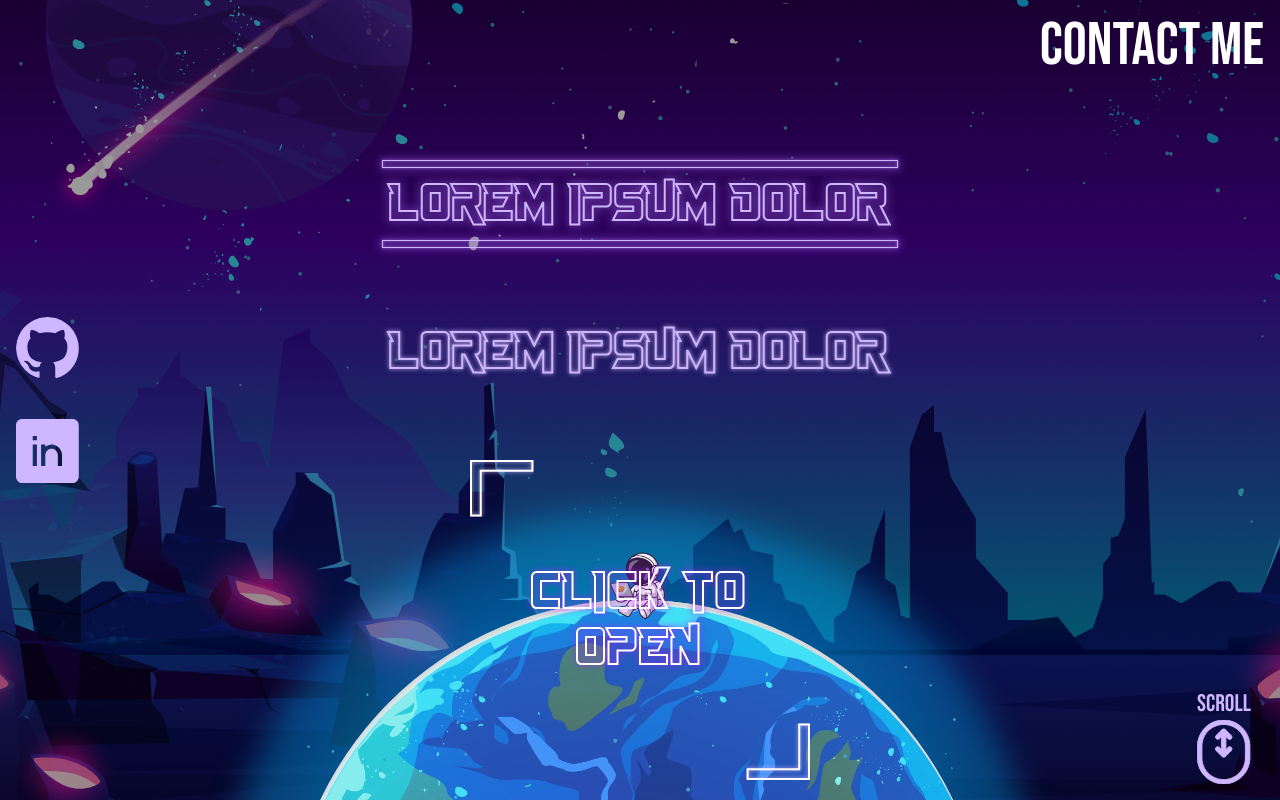
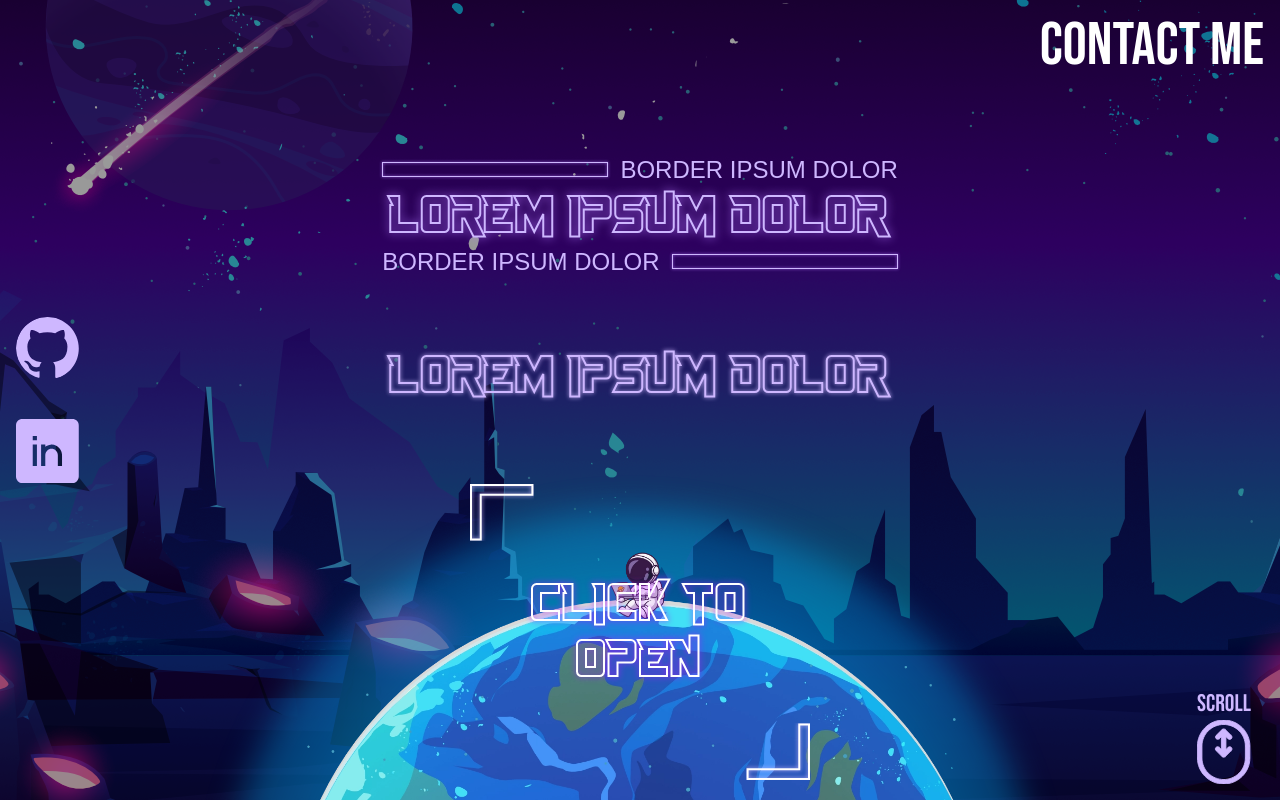
Before and after one commit to O-K-G/consolelog.me, a Next.js app: page / in a window 1280 px wide. Shown: the top 800 px of the page. Built offline with nearby package versions, Linux system fonts and the light colour scheme; a web font is replaced by a local one.

Commit message:
feat: stage 2

```diff
--- a/src/components/byPage/About.tsx
+++ b/src/components/byPage/About.tsx
@@ -27,7 +27,13 @@ export default function About() {
           className='relative w-fit h-16 sm:h-24 md:h-[6.5rem] lg:h-28 xl:h-32 2xl:h-36'
         /> */}
 
-        <NewTitle border>{t('mainTitle', about)}</NewTitle>
+        <NewTitle
+          border
+          topLabel={t('topLabel', about)}
+          bottomLabel={t('bottomLabel', about)}
+        >
+          {t('mainTitle', about)}
+        </NewTitle>
       </header>
 
       <Title
--- a/src/components/shared/title/NewTitle.tsx
+++ b/src/components/shared/title/NewTitle.tsx
@@ -3,20 +3,36 @@ import { type ReactNode } from 'react';
 function NewBorder({
   className,
   variant = 'mainTitle',
+  leftLabel,
+  rightLabel,
 }: {
   className?: string;
   variant?: 'mainTitle' | 'subtitle';
+  leftLabel?: string;
+  rightLabel?: string;
 }) {
-  const selectedVariantClassName = {
+  const selectedVariantBorderClassName = {
     mainTitle:
       'border-[1.5px] border-title-purple drop-shadow-border-purple-glow',
     subtitle: '',
   };
 
+  const selectedVariantLabelClassName = {
+    mainTitle: 'text-sm sm:text-base md:text-lg lg:text-2xl text-title-purple',
+    subtitle: '',
+  };
+
   return (
     <div
-      className={`w-full h-2 shrink-0 ${selectedVariantClassName[variant]} ${className}`}
-    />
+      className={`z-10 uppercase h-3 sm:h-3.5 md:h-4 lg:h-5 leading-none center-elements whitespace-nowrap font-star-date-81316 gap-3 w-full ${
+        selectedVariantLabelClassName[variant]
+      } ${leftLabel ? 'flex-row-reverse' : ''}`}
+    >
+      <div
+        className={`h-[72%] mb-[0.05rem] sm:h-[71.5%] sm:mb-[0.1rem] lg:h-3/4 lg:mb-0.5 w-full ${selectedVariantBorderClassName[variant]} ${className}`}
+      />
+      {rightLabel ?? leftLabel}
+    </div>
   );
 }
 
@@ -26,12 +42,16 @@ export default function NewTitle({
   className,
   border,
   variant = 'mainTitle',
+  topLabel,
+  bottomLabel,
 }: {
   children: ReactNode;
   component?: 'h1' | 'h2' | 'h3' | 'h4' | 'h5' | 'h6';
   className?: string;
   border?: boolean;
   variant?: 'mainTitle' | 'subtitle';
+  topLabel?: string;
+  bottomLabel?: string;
 }) {
   const selectedVariantClassName = {
     mainTitle:
@@ -40,12 +60,14 @@ export default function NewTitle({
   };
 
   return (
-    <div
-      className={`z-10 text-center center-elements flex-col text-transparent ${selectedVariantClassName[variant]} ${className}`}
-    >
-      {border && <NewBorder variant={variant} />}
-      <Component className='py-4 px-2'>{children}</Component>
-      {border && <NewBorder variant={variant} />}
+    <div className={`z-10 text-center center-elements flex-col ${className}`}>
+      {border && <NewBorder rightLabel={topLabel} variant={variant} />}
+      <Component
+        className={`py-2 sm:py-4 px-2 text-transparent ${selectedVariantClassName[variant]}`}
+      >
+        {children}
+      </Component>
+      {border && <NewBorder leftLabel={bottomLabel} variant={variant} />}
     </div>
   );
 }
```
